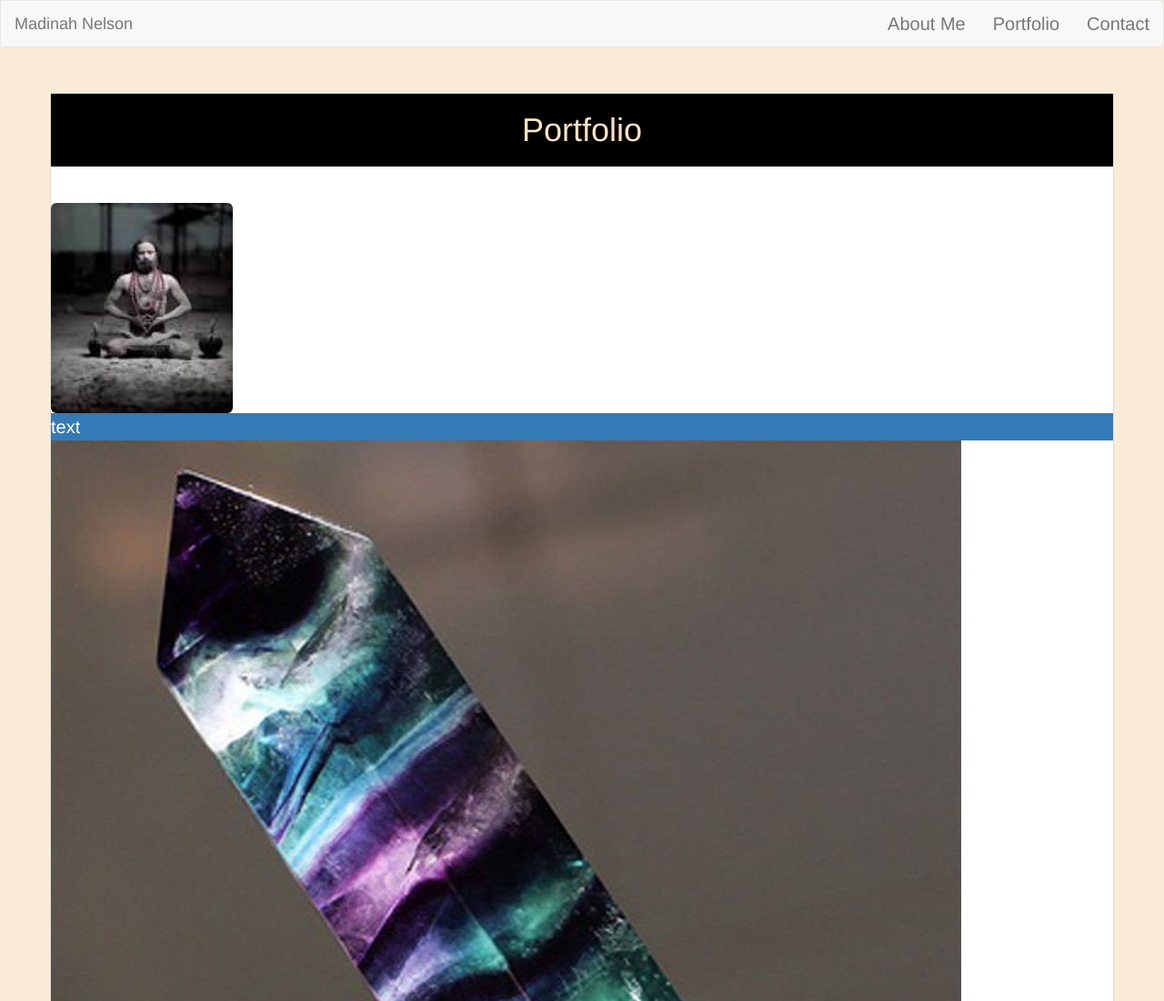
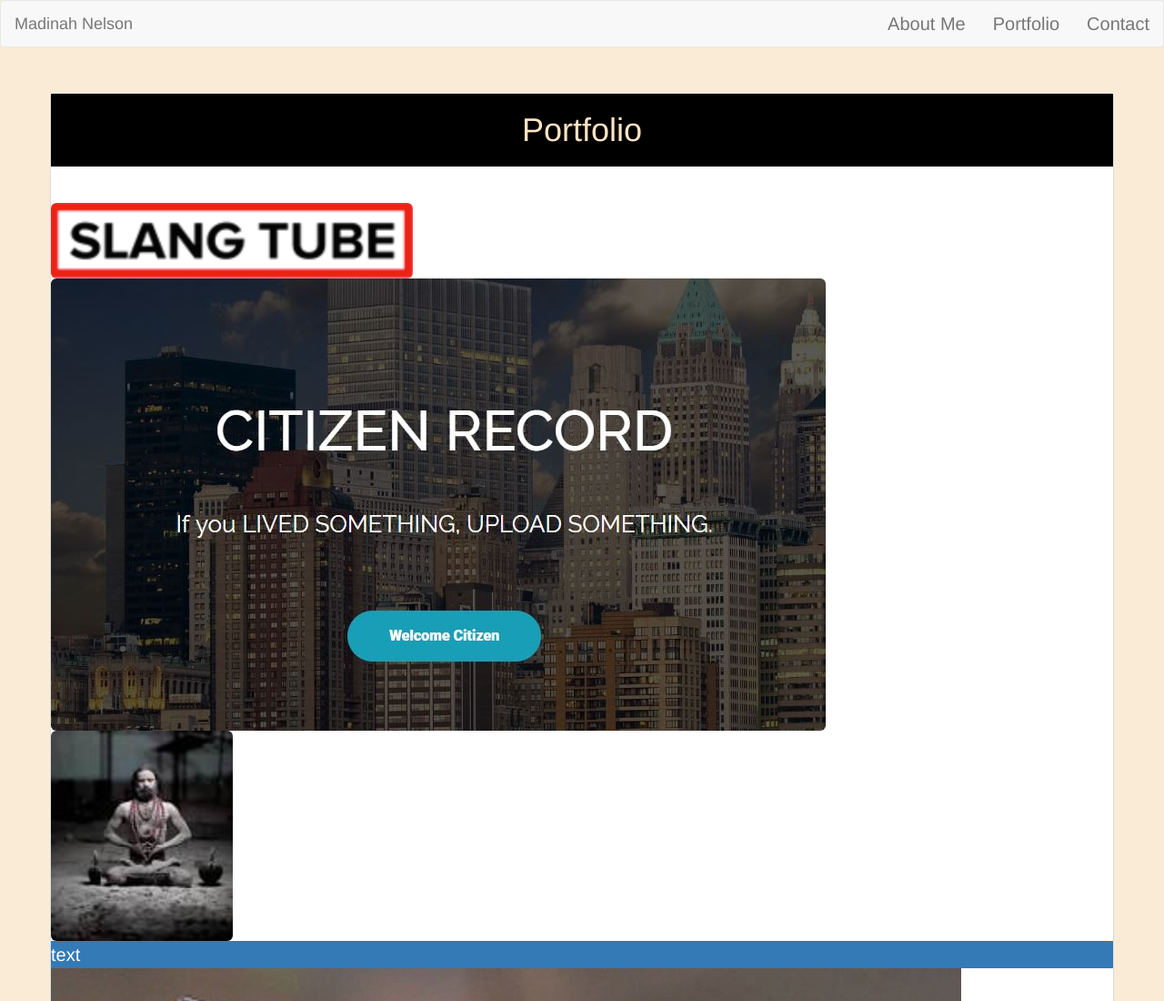
Before and after one commit to Madinah2491/Bootstrap-Portfolio, a plain HTML site: page portfolio.html in a window 1280 px wide. Shown: the top 1100 px of the page at 91% size. Drawn offline with nearby package versions, Linux system fonts and the light colour scheme.

Commit message:
corrected images

```diff
--- a/portfolio.html
+++ b/portfolio.html
@@ -37,11 +37,11 @@
 				<br>
 				<!-- portfolio images -->
 				<div class="image-conatiner">
-						<a href = "https://slangtube1.herokuapp.com/index.html"><img src="..\simple\Slang Tube copy.jpg" alt="" class="img-rounded img-responsive">
+						<a href = "https://slangtube1.herokuapp.com/index.html"><img src="images/Slang Tube copy.jpg" alt="" class="img-rounded img-responsive">
 						<div class="banner bg-primary"></div>
 				</div>
 				<div class="image-conatiner">
-						<a href = "https://citizenrecord2.herokuapp.com"><img src="..\simple\Citizenrecords.JPG" alt="" class="img-rounded img-responsive">
+						<a href = "https://citizenrecord2.herokuapp.com"><img src="images\Citizenrecords.JPG" alt="" class="img-rounded img-responsive">
 						<div class="banner bg-primary"> </div>
 				</div>
 				<div class="image-conatiner">
```
